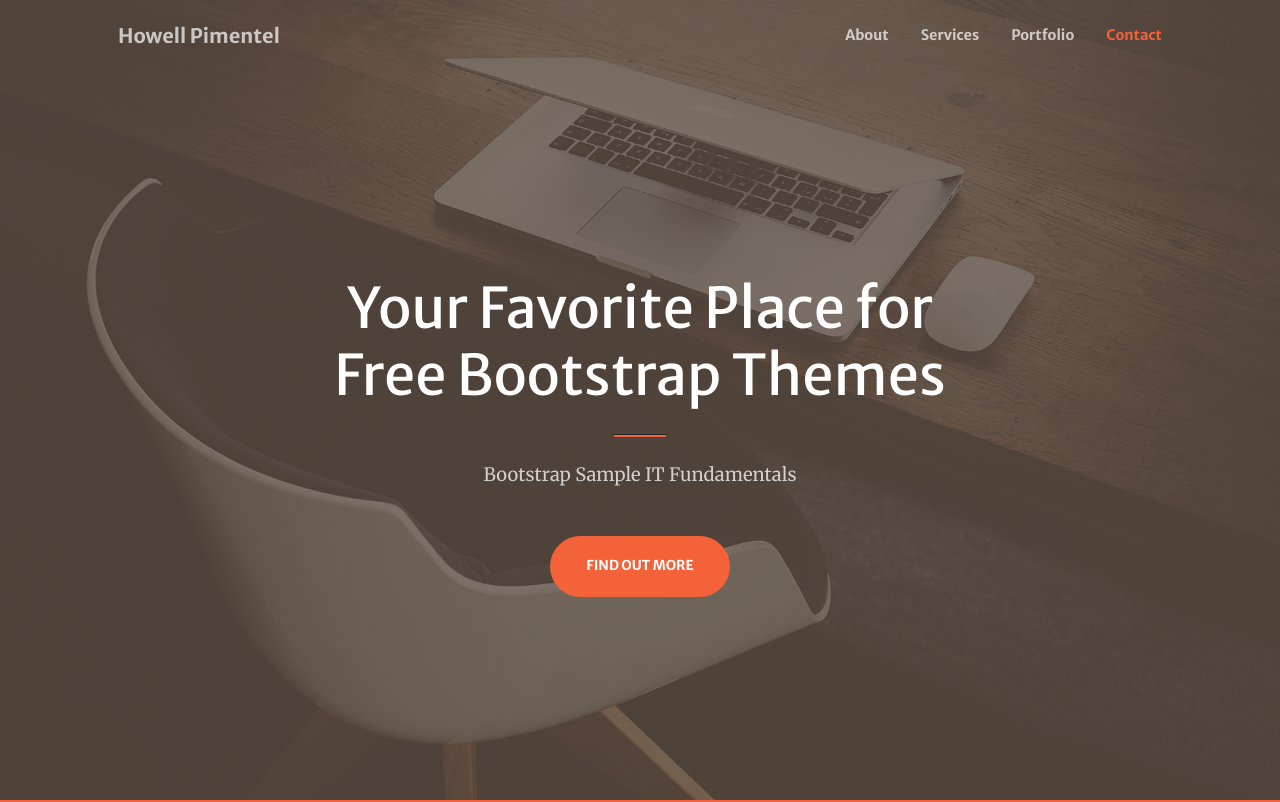
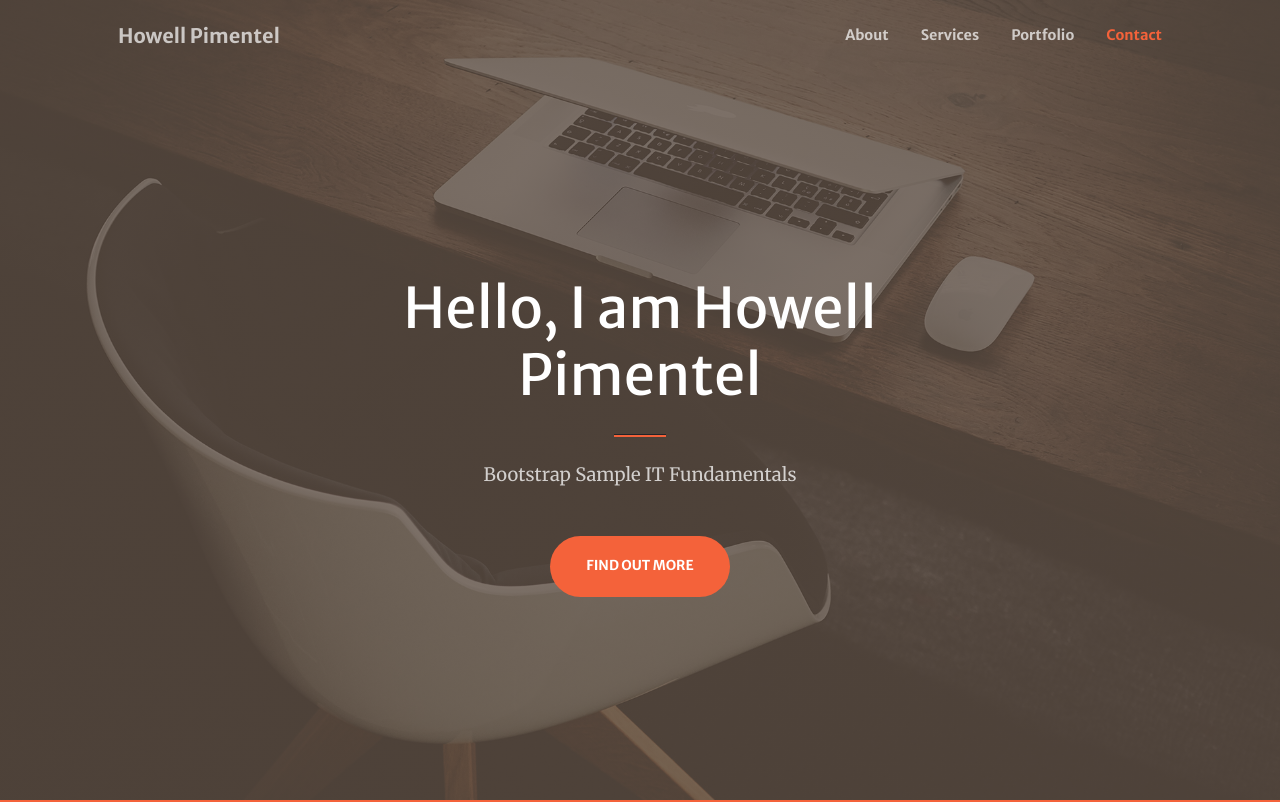
Before and after one commit to HowellPimentel/HowellPimentel.github.io, a plain HTML site: page index.html in a window 1280 px wide. Shown: the top 802 px of the page. Drawn offline with nearby package versions, Linux system fonts and the light colour scheme; some packages are replaced by stand-ins of ours; a script that the page names is missing.

Commit message:
index.html

```diff
--- a/index.html
+++ b/index.html
@@ -39,7 +39,7 @@
             <div class="container px-4 px-lg-5 h-100">
                 <div class="row gx-4 gx-lg-5 h-100 align-items-center justify-content-center text-center">
                     <div class="col-lg-8 align-self-end">
-                        <h1 class="text-white font-weight-bold">Your Favorite Place for Free Bootstrap Themes</h1>
+                        <h1 class="text-white font-weight-bold">Hello, I am Howell Pimentel</h1>
                         <hr class="divider" />
                     </div>
                     <div class="col-lg-8 align-self-baseline">
```
